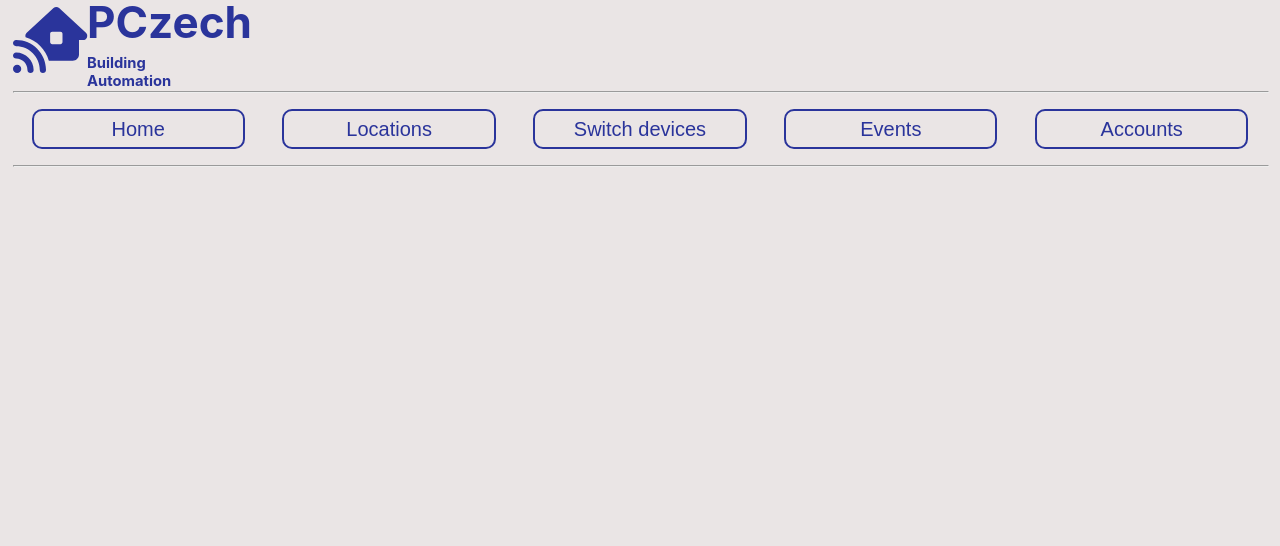
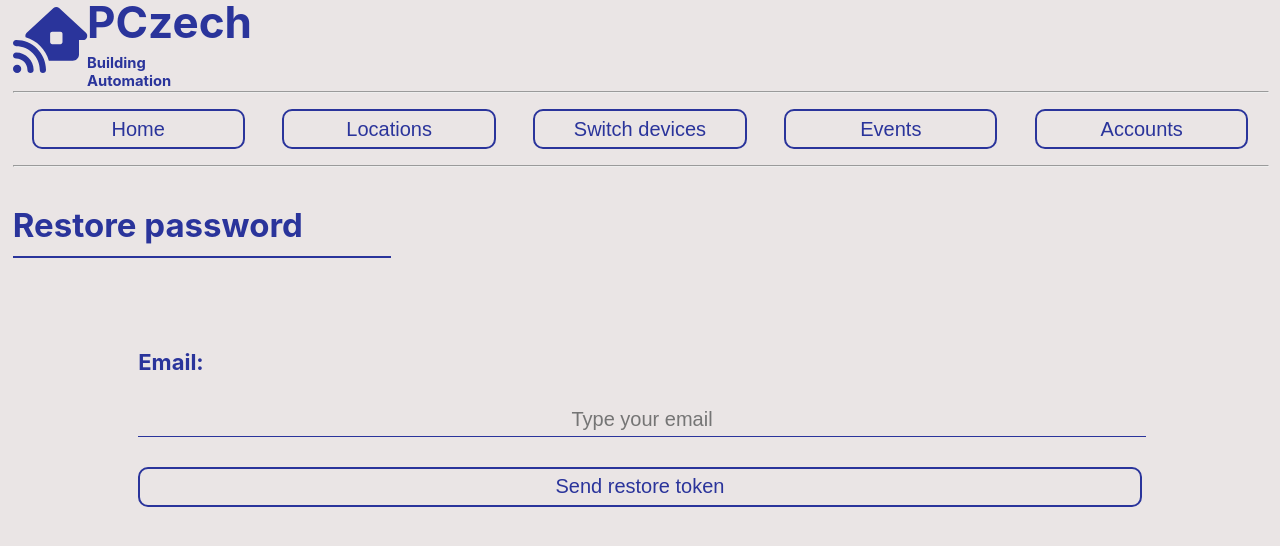
Before and after one commit to czechp/building-automation-frontend, a React (Create React App) app: page /restore-password-demand in a window 1280 px wide. Shown: the top 546 px of the page. Built offline with nearby package versions, Linux system fonts and the light colour scheme.

Commit message:
Restore password demand page

```diff
--- a/src/App.js
+++ b/src/App.js
@@ -25,6 +25,7 @@ import HomePage from "./useCase/home/HomePage";
 import SwitchDeviceDetailsPage from "./useCase/switchDevice/switchDeviceDetailsPage/SwitchDeviceDetailsPage";
 import EventsListPage from "./useCase/event/eventsListPage/EventsListPage";
 import EventDetailsPage from "./useCase/event/eventsDetailsPage/EventDetailsPage";
+import RestorePasswordDemandPage from "./useCase/account/restorePasswordDemandPage/RestorePasswordDemandPage";
 
 export const StatementContext = createStatementContext();
 
@@ -49,6 +50,7 @@ function App() {
                             <Route path="/location-details" element={<LoginGuard><LocationDetailsPage/></LoginGuard>}/>
                             <Route path="/login" element={<LoginPage/>}/>
                             <Route path="/register" element={<RegisterPage/>}/>
+                            <Route path="/restore-password-demand" element={<RestorePasswordDemandPage />} />
                             <Route path="/activate-account" element={<ActivateAccountPage/>}/>
                             <Route path="/accounts" element={<AdminGuard><AccountsListPage/></AdminGuard>}/>
                             <Route path="/account-details" element={<AdminGuard><AccountDetailsPage/></AdminGuard>}/>
--- /dev/null
+++ b/src/useCase/account/restorePasswordDemandPage/RestorePasswordDemandPage.js
@@ -0,0 +1,11 @@
+import PageCmp from "../../../component/PageCmp";
+import RestorePasswordEmailFormCmp from "./component/RestorePasswordEmailFormCmp";
+
+const RestorePasswordDemandPage = () => {
+
+    return <PageCmp title="Restore password">
+        <RestorePasswordEmailFormCmp />
+    </PageCmp>
+}
+
+export default RestorePasswordDemandPage;
--- /dev/null
+++ b/src/useCase/account/restorePasswordDemandPage/component/RestorePasswordEmailFormCmp.js
@@ -0,0 +1,47 @@
+import React from "react";
+
+import FormCmp from "../../../../component/FormCmp";
+import TextInputCmp from "../../../../component/TextInputCmp";
+import ButtonCmp from "../../../../component/ButtonCmp";
+import {FieldsValidator} from "../../../../service/validator/fieldsValidator";
+import {StatementContext} from "../../../../App";
+import SendRequestService from "../../../../service/http/sendRequestService";
+import httpErrorHandler from "../../../../service/http/httpErrorHandler";
+
+const RestorePasswordEmailFormCmp = () => {
+    const {showErrorInfo, showSuccessInfo} = React.useContext(StatementContext);
+    const [userEmail, setUserEmail] = React.useState("");
+
+    function tokenSent(response) {
+        showSuccessInfo(`Token was sent for ${userEmail}`);
+        //TODO: navigate to password restore token confirmed page
+    }
+
+    function requestErrorHandler(error){
+        showErrorInfo(httpErrorHandler(error));
+    }
+
+    function sendRestoreTokenRequest() {
+        const PASSWORD_RESTORE_ENDPOINT = "/api/accounts/password-restore/token";
+        const sendRequestService = new SendRequestService();
+        sendRequestService.get(PASSWORD_RESTORE_ENDPOINT, [{email: userEmail}])
+            .then(tokenSent)
+            .catch(requestErrorHandler)
+    }
+
+    function sendRestoreTokenBtnOnClick() {
+        const fieldsValidator = new FieldsValidator();
+        const emailValidated = fieldsValidator.emailFormat(userEmail);
+        if (emailValidated)
+            sendRestoreTokenRequest();
+        else
+            showErrorInfo("Check correctness of email field");
+    }
+
+    return <FormCmp>
+        <TextInputCmp label="Email:" value={userEmail} onChange={setUserEmail} placeholder="Type your email"/>
+        <ButtonCmp label="Send restore token" onClick={sendRestoreTokenBtnOnClick}/>
+    </FormCmp>
+}
+
+export default RestorePasswordEmailFormCmp;
```
